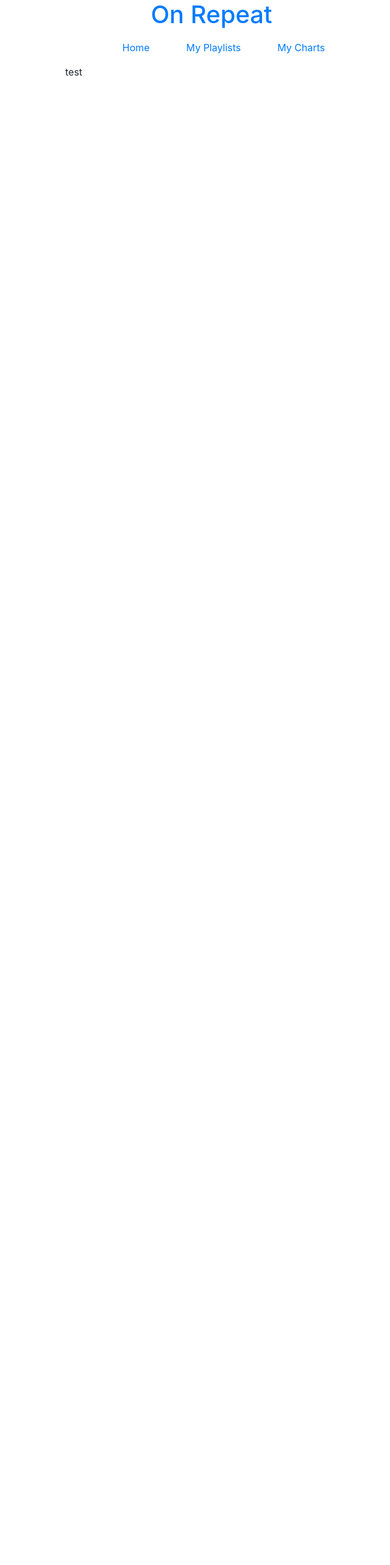
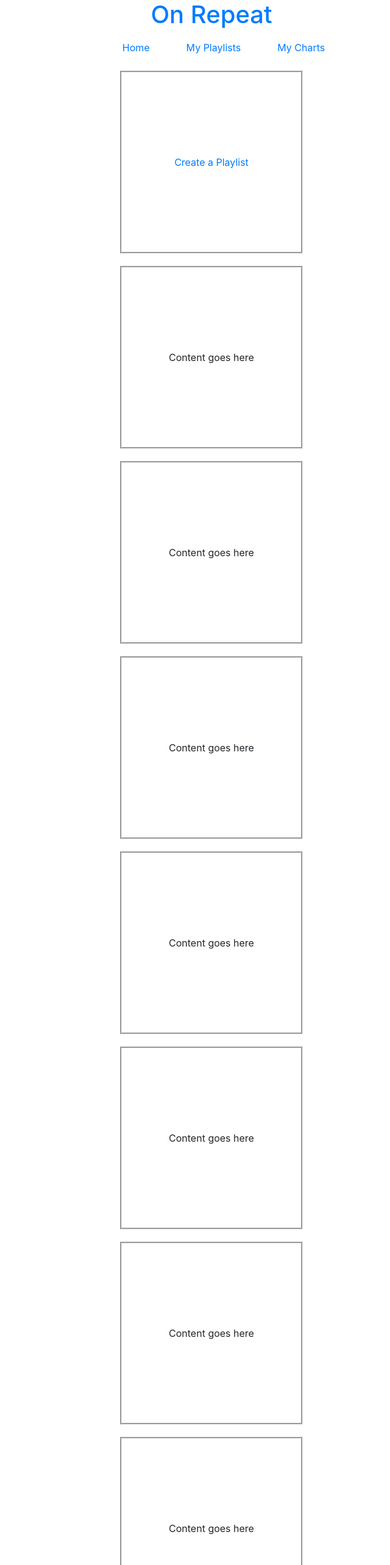
Before and after one commit to Team-Isaac-and-Mike/OnRepeat, a React (Create React App) app in the folder ClientApp/: page /playlists in a window 1280 px wide. Shown: the top 2566 px of the page at 61% size, without its empty margins (293-933 px from the left). Before the commit the page ends 800 px from the top, so only its background shows below. Built offline with nearby package versions, Linux system fonts and the light colour scheme.

Commit message:
Added create a playlist page

```diff
--- a/ClientApp/src/App.jsx
+++ b/ClientApp/src/App.jsx
@@ -5,6 +5,7 @@ import { Header } from './components/Header'
 import { Home } from './pages/Home'
 import { MyPlaylists } from './pages/MyPlaylists'
 import { MyCharts } from './pages/MyCharts'
+import { CreateAPlaylist } from './pages/CreateAPlaylist'
 
 export function App() {
   return (
@@ -14,6 +15,7 @@ export function App() {
         <Route exact path="/" component={Home} />
         <Route exact path="/playlists" component={MyPlaylists} />
         <Route exact path="/charts" component={MyCharts} />
+        <Route exact path="/create" component={CreateAPlaylist} />
       </Switch>
     </main>
   )
--- /dev/null
+++ b/ClientApp/src/pages/CreateAPlaylist.jsx
@@ -0,0 +1,9 @@
+import React from 'react'
+
+export function CreateAPlaylist() {
+  return (
+    <div>
+      <section>test</section>
+    </div>
+  )
+}
--- a/ClientApp/src/pages/MyPlaylists.jsx
+++ b/ClientApp/src/pages/MyPlaylists.jsx
@@ -1,10 +1,22 @@
 import React from 'react'
+import { Link } from 'react-router-dom'
+import { Box } from '../components/Box'
 
 export function MyPlaylists() {
   return (
     <div>
-      <section>
-        <p>test</p>
+      <section className="boxContainer">
+        <article>
+          <Link to="/create">Create a Playlist</Link>
+        </article>
+        <Box />
+        <Box />
+        <Box />
+        <Box />
+        <Box />
+        <Box />
+        <Box />
+        <Box />
       </section>
     </div>
   )
```
